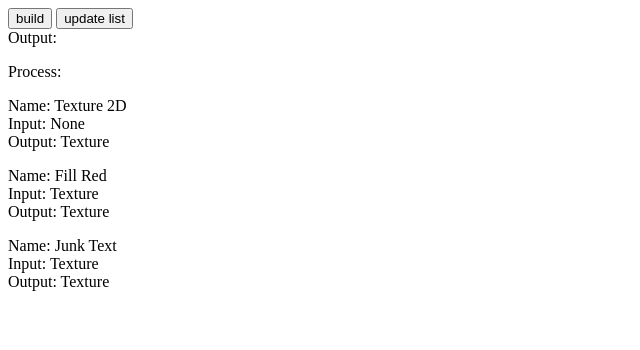
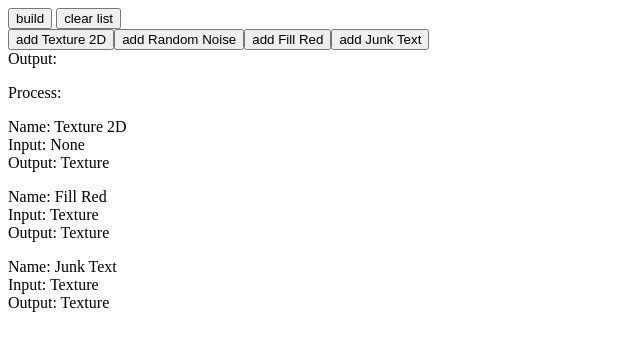
Before and after one commit to jmickle66666666/pgentoy, a plain HTML site: page index.html in a window 1280 px wide. Shown: the whole page, without its empty margins (0-640 px from the left). Drawn offline with Linux system fonts and the light colour scheme.

Commit message:
added list building and auto buttons for all tools
random noise still doesn’t work tho

```diff
--- a/index.html
+++ b/index.html
@@ -1,7 +1,9 @@
 <html>
 <body>
 <button onClick='build();'>build</button>
-<button onClick='updateProcessList();'>update list</button>
+<button onClick='clearProcessList();'>clear list</button>
+<div id='controls'>
+</div>
 <div id='preview'>Output:<p></div>
 <div id='processList'></div>
 <script>
@@ -61,7 +63,7 @@ var tools = {
 
 			var ctx = input.getContext('2d');
 			ctx.fillStyle = "rgb(0,0,0)";
-			ctx.fillText("junk",input.width/2,input.height/2);
+			ctx.fillText("junk",Math.random() * input.width,Math.random() * input.height);
 			return input;
 
 		}
@@ -134,6 +136,15 @@ master.processList.push(Object.create(tools.texture2D));
 master.processList.push(Object.create(tools.fillRed));
 master.processList.push(Object.create(tools.junkText));
 
+function buildControlButtons() {
+	document.getElementById('controls').innerHTML = "";
+	for (var i = 0; i < Object.keys(tools).length; i++) {
+		document.getElementById('controls').innerHTML += "<button onClick='master.processList.push(Object.create(tools."+Object.keys(tools)[i]+"));updateProcessList();'> add "+tools[Object.keys(tools)[i]].name+"</button>"
+	}
+}
+
+buildControlButtons();
+
 function clearPreview() {
 	var p = document.getElementById('preview');
 	while (p.firstChild) p.removeChild(p.firstChild);
@@ -150,6 +161,11 @@ function updateProcessList() {
 	document.getElementById('processList').innerHTML = master.buildProcessListPreview();
 }
 
+function clearProcessList() {
+	master.processList = [];
+	updateProcessList();
+}
+
 updateProcessList();
 
 </script>
```
